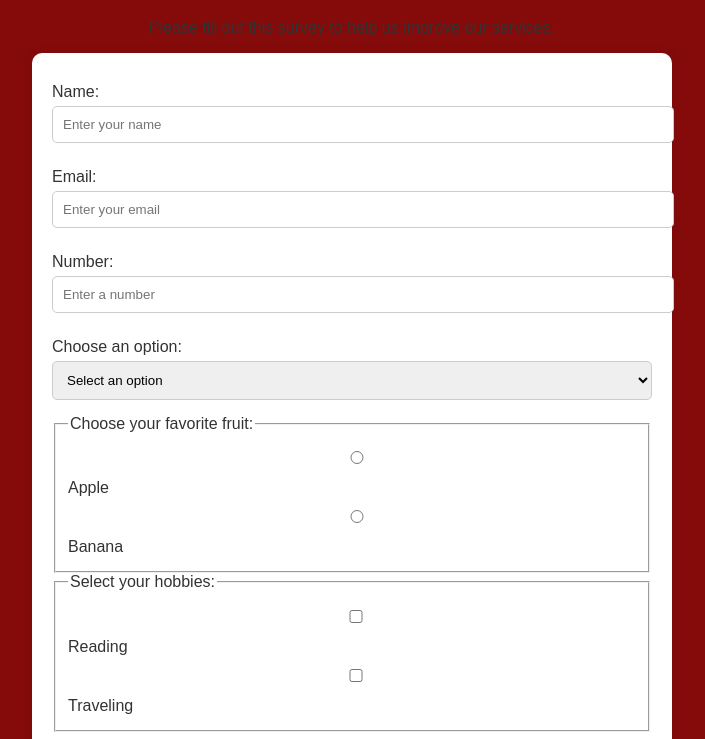
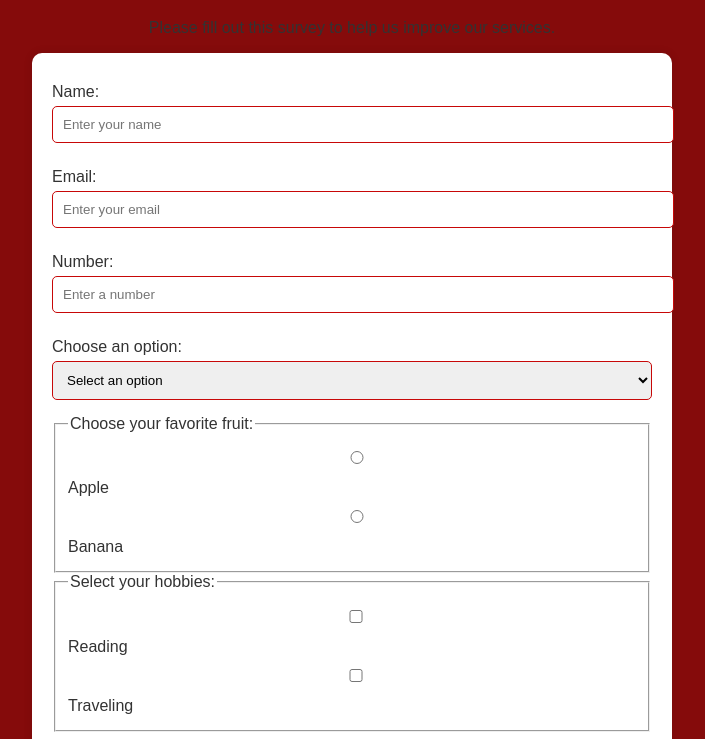
Before and after one commit to crispinini/FORMULARIO, a plain HTML site: page index.html in a window 1280 px wide. Shown: the part 61-800 px from the top of the page, without its empty margins (288-993 px from the left). Drawn offline with Linux system fonts and the light colour scheme.

Commit message:
cambio de color

```diff
--- a/styles.css
+++ b/styles.css
@@ -29,7 +29,7 @@ input, select, textarea, button {
     width: 100%; /* Ancho completo para todos los campos */
     padding: 10px; /* Espaciado interno */
     margin-bottom: 15px; /* Espacio entre campos */
-    border: 1px solid #ccc; /* Borde gris claro */
+    border: 1px solid #c70808; /* Borde gris claro */
     border-radius: 5px; /* Bordes redondeados */
 }
 
```
